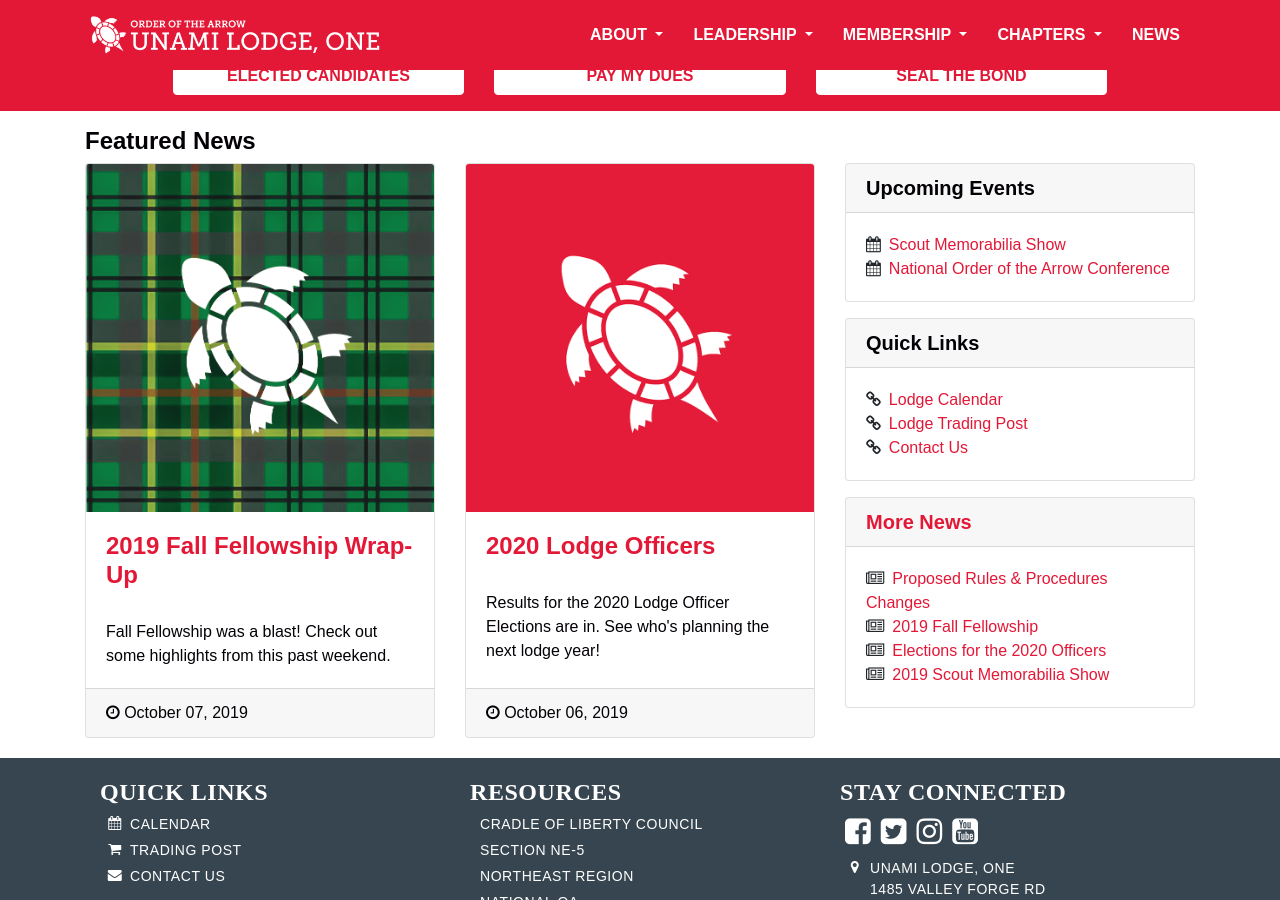
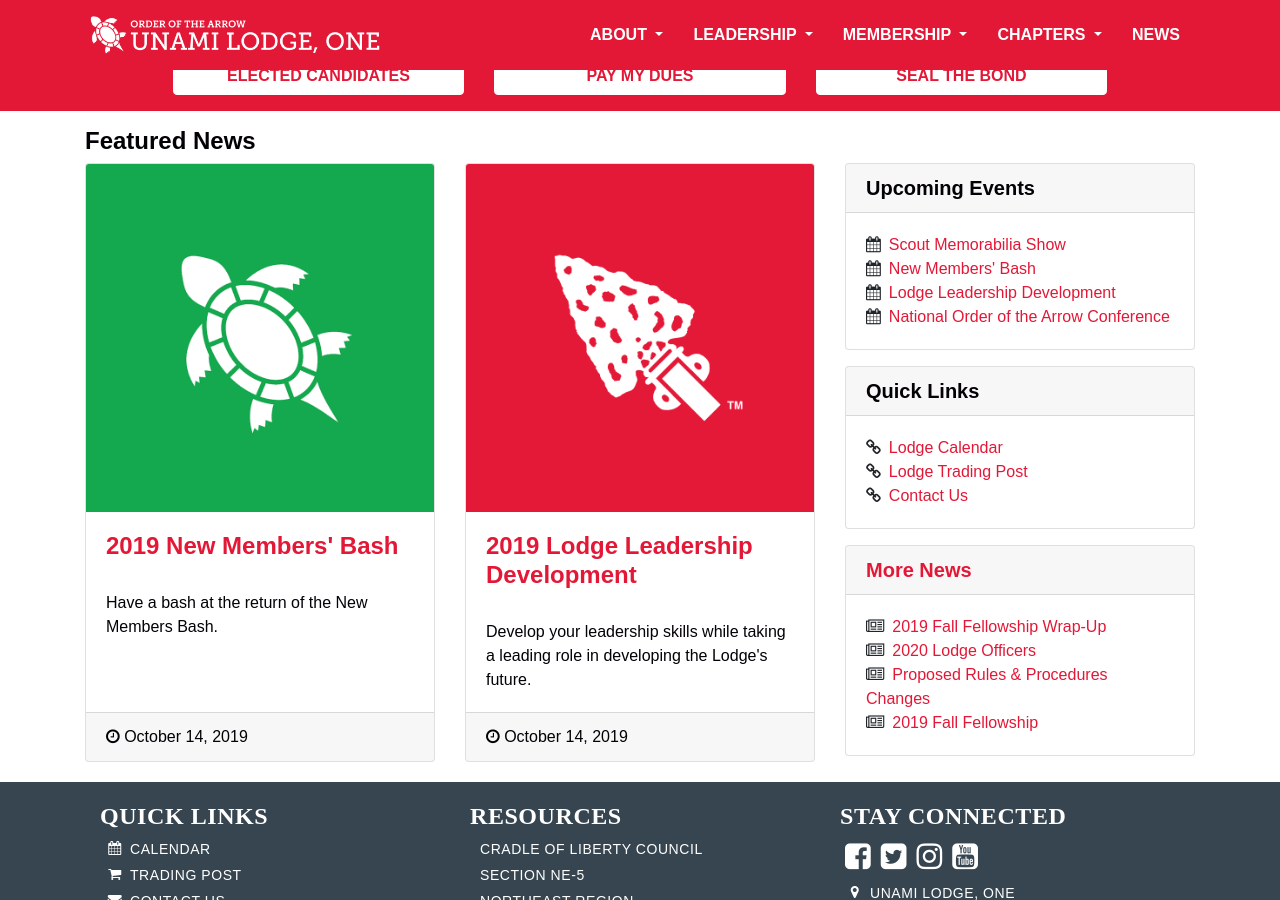
Before and after one commit to colbsa/UnamiLodge.org, a Jekyll site: the page built from index.md, in a window 1280 px wide and 900 px high, scrolled down 451 px. Built offline with Jekyll 4.4.1, drawn with Linux system fonts in a browser that asks for light colours; some web fonts are replaced; a script that is not in the unit is left out.

Commit message:
Added New Members Bash and LLD articles

```diff
--- a/_data/events.yml
+++ b/_data/events.yml
@@ -9,27 +9,27 @@
   brotherhood: false
   highlight: true
 
-- title: New Member Bash
+- title: New Members' Bash
   date: 2019-11-15
   date-end:
   location: Borough of Ambler Hall
   location-url: https://www.google.com/maps/place/Borough+of+Ambler/@40.1531374,-75.2205455,15z/data=!4m5!3m4!1s0x0:0xca8343ab59710ae!8m2!3d40.1531374!4d-75.2205455
-  link-text: Coming Soon!
-  link-url:
+  link-text: More Information
+  link-url: /news/2019-New-Members-Bash
   ordeal: false
   brotherhood: false
-  highlight: false
+  highlight: true
 
 - title: Lodge Leadership Development
   date: 2019-12-06
   date-end: 2019-12-08
   location: COL Council Office
   location-url: https://www.google.com/maps/place/Boy+Scouts+of+America/@40.0811318,-75.4445363,17z/data=!3m1!4b1!4m5!3m4!1s0x89c693847a4aadf1:0xbf67efd138f1bb64!8m2!3d40.0811277!4d-75.4423476
-  link-text: Coming Soon!
-  link-url:
+  link-text: More Information
+  link-url: /news/2019-Lodge-Leadership-Development
   ordeal: false
   brotherhood: false
-  highlight: false
+  highlight: true
 
 - title: 104th Annual Dinner
   date: 2020-01-05
--- /dev/null
+++ b/_posts/news/2019-10-14-2019-Lodge-Leadership-Development.md
@@ -0,0 +1,17 @@
+---
+layout: post
+title: 2019 Lodge Leadership Development
+author: Eoghan Pleis
+date: 2019-10-14
+banner:
+thumbnail: sample.png
+excerpt: Develop your leadership skills while taking a leading role in developing the Lodge's future.
+---
+
+## December 6-8, 2019
+
+This Lodge Leadership Development (LLD) will not be one to miss! On the heals of [National OA's committment to Thrive](https://oa-bsa.org/article/thrive-national-webinar-local-commitment), we will be tackling the ambitious answer to "What's Next?" Many hands make light work, and getting many voices in on this discussion will surely help move the conversation forward.
+
+Many of the conversations and trainings will help participants learn how to better support the Lodge, Scouting, and many other communities they may find themselves a part of.
+
+More information will be coming shortly for registration, so stay tuned!
--- /dev/null
+++ b/_posts/news/2019-10-14-2019-New-Members-Bash.md
@@ -0,0 +1,27 @@
+---
+layout: post
+title: 2019 New Members' Bash
+author: Eoghan Pleis
+date: 2019-10-14
+banner:
+thumbnail: unami-green.png
+excerpt: Have a bash at the return of the New Members Bash.
+---
+
+## Friday, Nov. 15th
+
+- Are you a new member?
+- Have you recently sealed the bond of Brotherhood?
+- Are you interested in finding out what the OA is all about?
+- Are you free to meet new people and have fun the evening of Friday the 15th?
+
+If you answered "yes" to any of the above questions then the New Members Bash is right for you!
+
+The new members' bash will have food and activities to keep you warm on a Novemember Friday evening. Representatives from every chapter and committee will be in attendance to help welcome you to the Lodge as well as answer any questions and help you get more involved.
+
+Can't wait till then? Reach out to [anyone from our team](/contactlist) to see how you can get more involved.
+
+More information will be coming in shortly as plans are finalized, but mark your calendars and save the date!
+
+## Location
+<iframe src="https://www.google.com/maps/embed?pb=!1m14!1m8!1m3!1d12198.050759720843!2d-75.2205455!3d40.1531374!3m2!1i1024!2i768!4f13.1!3m3!1m2!1s0x0%3A0xca8343ab59710ae!2sBorough%20of%20Ambler!5e0!3m2!1sen!2sus!4v1571096129575!5m2!1sen!2sus" width="100%" height="400" frameborder="0" class="mt-3" allowfullscreen></iframe>
```
